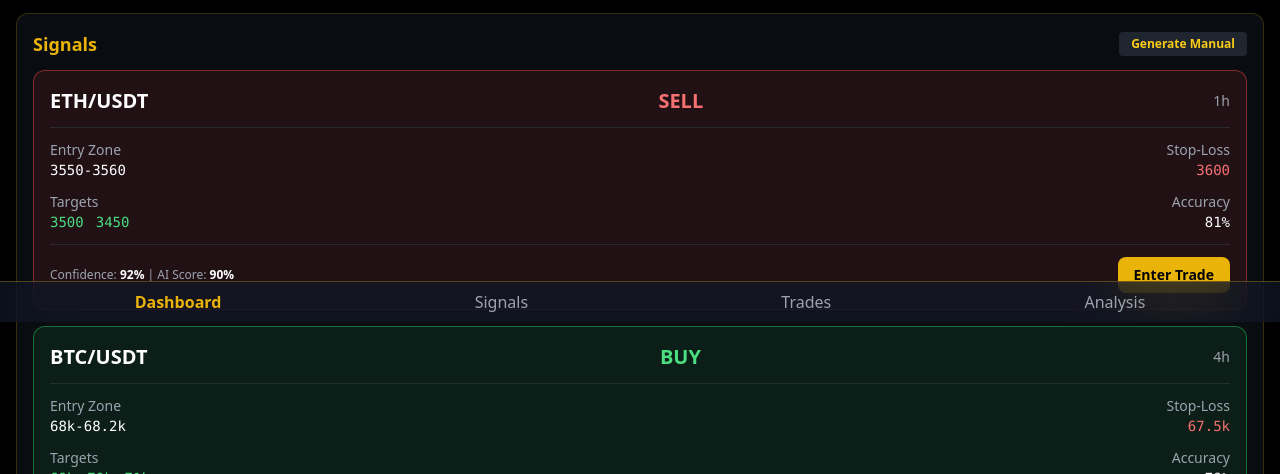
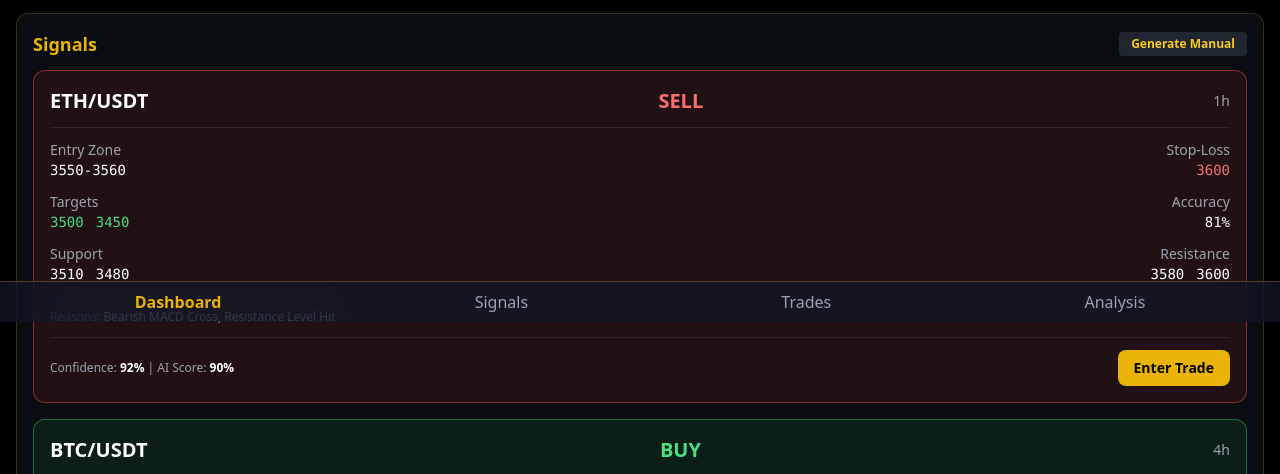
Before and after one commit to Farbodbod/AiSignalPro, a Next.js app: page / in a window 1280 px wide. Shown: the part 478-952 px from the top of the page. Built offline with nearby package versions, Linux system fonts and the light colour scheme; no server answers.

Commit message:
Update page.js

```diff
--- a/src/app/page.js
+++ b/src/app/page.js
@@ -2,7 +2,7 @@
 import { useState, useEffect, useMemo, useCallback, useRef } from 'react';
 
 // ===================================================================
-// توابع کمکی
+// Helper Functions
 // ===================================================================
 const formatLargeNumber = (num) => {
   if (!num || num === 0) return 'N/A';
@@ -21,7 +21,7 @@ const capitalize = (s) => {
 };
 
 // ===================================================================
-// کامپوننت‌های زنده و فعال
+// Live Data Components
 // ===================================================================
 function SystemStatus() {
     const [statuses, setStatuses] = useState([]);
@@ -109,9 +109,9 @@ function PriceTicker() {
                     const changeClass = change >= 0 ? 'text-green-400' : 'text-red-400';
                     const changePrefix = change >= 0 ? '+' : '';
                     return (
-                        <div key={coin} className="bg-gray-800/30 backdrop-blur-lg rounded-lg p-3 flex justify-between items-center border border-yellow-500/10">
+                        <div key={p.symbol} className="bg-gray-800/30 backdrop-blur-lg rounded-lg p-3 flex justify-between items-center border border-yellow-500/10">
                             <div>
-                                <p className="font-bold text-white">{coin}/USDT</p>
+                                <p className="font-bold text-white">{p.symbol || `${coin}/USDT`}</p>
                                 <p className="text-xs text-gray-500">{capitalize(p.source)}</p>
                             </div>
                             <div>
@@ -127,23 +127,28 @@ function PriceTicker() {
 }
 
 // ===================================================================
-// کامپوننت‌های جدید با داده‌های نمونه
+// New UI Components with Sample Data
 // ===================================================================
 const SignalCard = ({ signal }) => {
     const colors = { buy: { border: 'border-green-500/50', text: 'text-green-400', bg: 'bg-green-500/10' }, sell: { border: 'border-red-500/50', text: 'text-red-400', bg: 'bg-red-500/10' }};
-    const color = colors[signal.type] || { border: 'border-yellow-500/50', text: 'text-yellow-400', bg: 'bg-yellow-500/10' };
+    const color = colors[signal.type.toLowerCase()] || { border: 'border-yellow-500/50', text: 'text-yellow-400', bg: 'bg-yellow-500/10' };
     return (
-        <div className={`rounded-xl p-4 border ${color.border} ${color.bg}`}>
+        <div className={`rounded-xl p-4 border ${color.border} ${color.bg} space-y-3`}>
             <div className="flex justify-between items-center pb-3 border-b border-gray-700/50">
                 <span className="font-bold text-xl text-white">{signal.symbol}</span>
                 <span className={`font-bold text-xl ${color.text}`}>{signal.type.toUpperCase()}</span>
                 <span className="text-sm text-gray-400">{signal.timeframe}</span>
             </div>
-            <div className="grid grid-cols-2 gap-x-4 gap-y-3 pt-3 text-sm">
+            <div className="grid grid-cols-2 gap-x-4 gap-y-3 text-sm">
                 <div><p className="text-gray-400">Entry Zone</p><p className="font-mono text-white">{signal.entry}</p></div>
                 <div className="text-right"><p className="text-gray-400">Stop-Loss</p><p className="font-mono text-red-400">{signal.sl}</p></div>
                 <div><p className="text-gray-400">Targets</p><div className="flex flex-wrap gap-x-3">{signal.targets.map(t => <span key={t} className="text-green-400 font-mono">{t}</span>)}</div></div>
                 <div className="text-right"><p className="text-gray-400">Accuracy</p><p className="font-mono text-white">{signal.accuracy}</p></div>
+                <div><p className="text-gray-400">Support</p><div className="flex flex-wrap gap-x-3">{signal.support.map(s => <span key={s} className="text-white font-mono">{s}</span>)}</div></div>
+                <div className="text-right"><p className="text-gray-400">Resistance</p><div className="flex flex-wrap gap-x-3 justify-end">{signal.resistance.map(r => <span key={r} className="text-white font-mono">{r}</span>)}</div></div>
+            </div>
+            <div className="pt-3 border-t border-gray-700/50 text-xs space-y-1">
+                <p className="text-gray-400">Reasons: <span className="text-gray-200">{signal.reasons.join(', ')}</span></p>
             </div>
             <div className="pt-3 mt-3 border-t border-gray-700/50 flex justify-between items-center">
                 <div className="text-xs text-gray-400">Confidence: <span className="font-bold text-white">{signal.confidence}%</span> | AI Score: <span className="font-bold text-white">{signal.ai_score}%</span></div>
@@ -154,7 +159,7 @@ const SignalCard = ({ signal }) => {
 };
 
 const Signals = () => {
-    const sampleSignals = [ { type: 'sell', symbol: 'ETH/USDT', timeframe: '1h', entry: '3550-3560', sl: '3600', targets: ['3500','3450'], confidence: 92, ai_score: 90, accuracy: "81%" }, { type: 'buy', symbol: 'BTC/USDT', timeframe: '4h', entry: '68k-68.2k', sl: '67.5k', targets: ['69k','70k','71k'], confidence: 85, ai_score: 88, accuracy: "78%" } ];
+    const sampleSignals = [ { type: 'sell', symbol: 'ETH/USDT', timeframe: '1h', entry: '3550-3560', sl: '3600', targets: ['3500','3450'], confidence: 92, ai_score: 90, reasons: ['Bearish MACD Cross', 'Resistance Level Hit'], accuracy: "81%", support: ['3510', '3480'], resistance: ['3580', '3600'] }, { type: 'buy', symbol: 'BTC/USDT', timeframe: '4h', entry: '68k-68.2k', sl: '67.5k', targets: ['69k','70k','71k'], confidence: 85, ai_score: 88, reasons: ['Bullish Engulfing', 'RSI Divergence'], accuracy: "78%", support: ['67.8k', '67.2k'], resistance: ['69.1k', '70k'] } ];
     return (
         <section className="bg-gray-800/30 backdrop-blur-lg rounded-xl p-4 border border-yellow-500/20">
             <div className="flex justify-between items-center mb-3">
@@ -202,7 +207,7 @@ const ActiveTrades = () => {
 };
 
 const AiChat = () => {
-    const messages = [{ sender: 'ai', text: 'Good morning! Bitcoin is showing strong bullish divergence on the 4h chart.' }, { sender: 'ai', text: 'A new BUY signal for ETH/USDT has been generated. Confidence: 92%.' }];
+    const messages = [{ sender: 'ai', text: 'Good morning! BTC is showing strong bullish divergence.' }, { sender: 'user', text: 'Give me a detailed analysis for SOL/USDT.' }];
     return (
         <section className="bg-gray-800/30 backdrop-blur-lg rounded-xl p-4 border border-yellow-500/20">
             <h3 className="text-yellow-500 font-bold text-lg mb-3">AI Chat</h3>
@@ -216,7 +221,7 @@ const ComprehensiveAnalysis = () => {
     return (
         <section className="bg-gray-800/30 backdrop-blur-lg rounded-xl p-4 border border-yellow-500/20">
             <h3 className="text-yellow-500 font-bold text-lg mb-3">Comprehensive Analysis</h3>
-            <div className="flex gap-4 mb-4"><select className="flex-grow bg-black/30 border border-gray-700 rounded-lg p-2 text-sm w-1/2"><option>BTC/USDT</option><option>ETH/USDT</option></select><select className="flex-grow bg-black/30 border border-gray-700 rounded-lg p-2 text-sm w-1/2"><option>1h</option><option>4h</option></select></div>
+            <div className="flex gap-4 mb-4"><select className="flex-grow bg-black/30 border border-gray-700 rounded-lg p-2 text-sm w-1/2"><option>BTC/USDT</option></select><select className="flex-grow bg-black/30 border border-gray-700 rounded-lg p-2 text-sm w-1/2"><option>1h</option></select></div>
             <div className="text-sm text-gray-400">Analysis details will be shown here...</div>
         </section>
     );
@@ -231,7 +236,6 @@ const SystemHealth = () => {
         </section>
     );
 };
-
 
 // ===================================================================
 // کامپوننت اصلی صفحه
```
